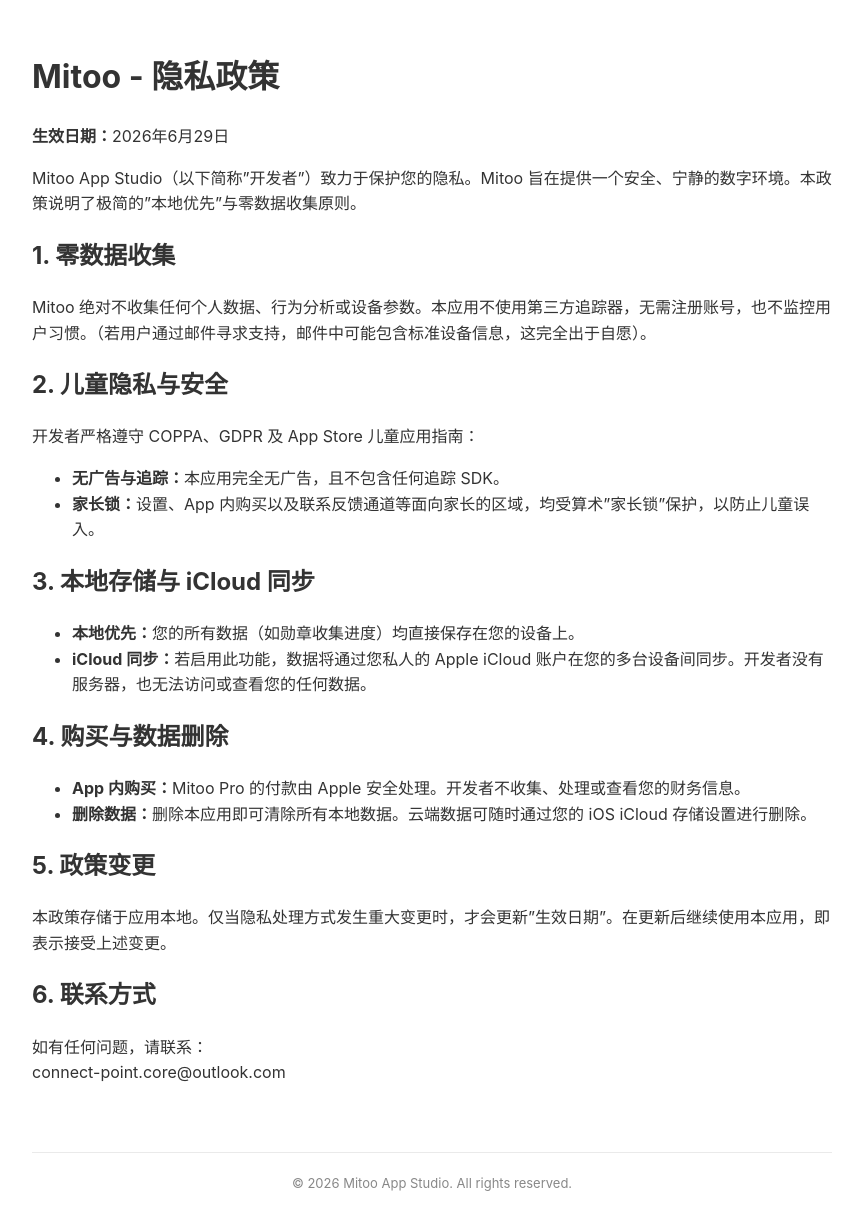
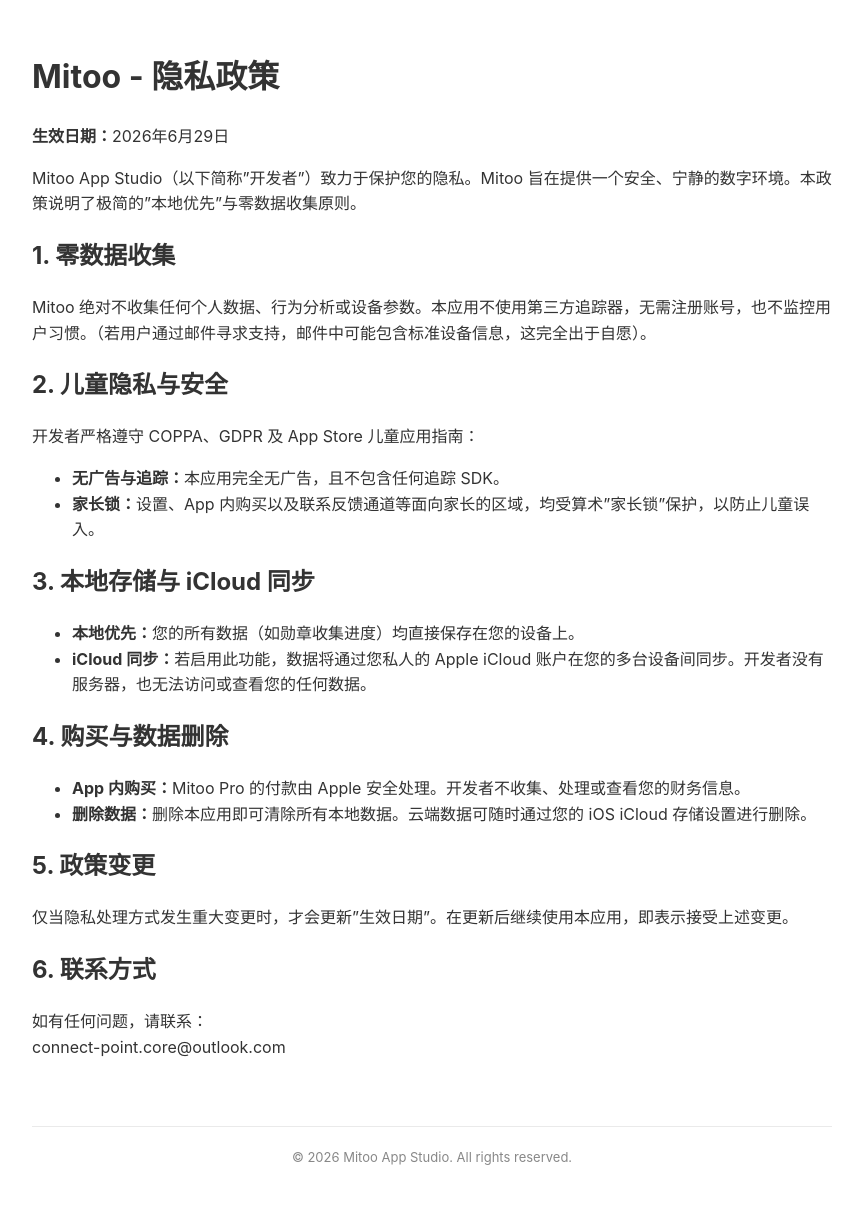
Before and after one commit to mitoostudio/mitoo-legal, a Jekyll site: the page built from privacy-policy-zh.md, in a window 1280 px wide. Shown: the whole page, without its empty margins (208-1071 px from the left). Built offline with Jekyll 4.4.1, drawn with Linux system fonts in a browser that asks for light colours; our own code applies the rules of GitHub Pages for plain Markdown files; after the commit the page ends 1198 px from its top, so only the background shows below that.

Commit message:
Update privacy-policy-zh.md

```diff
--- a/privacy-policy-zh.md
+++ b/privacy-policy-zh.md
@@ -22,6 +22,6 @@ Mitoo 绝对不收集任何个人数据、行为分析或设备参数。本应
 * <strong>删除数据：</strong>删除本应用即可清除所有本地数据。云端数据可随时通过您的 iOS iCloud 存储设置进行删除。
 
 ## 5. 政策变更
-本政策存储于应用本地。仅当隐私处理方式发生重大变更时，才会更新"生效日期"。在更新后继续使用本应用，即表示接受上述变更。
+仅当隐私处理方式发生重大变更时，才会更新"生效日期"。在更新后继续使用本应用，即表示接受上述变更。
 ## 6. 联系方式
 如有任何问题，请联系：<br>connect-point.core@outlook.com
```
